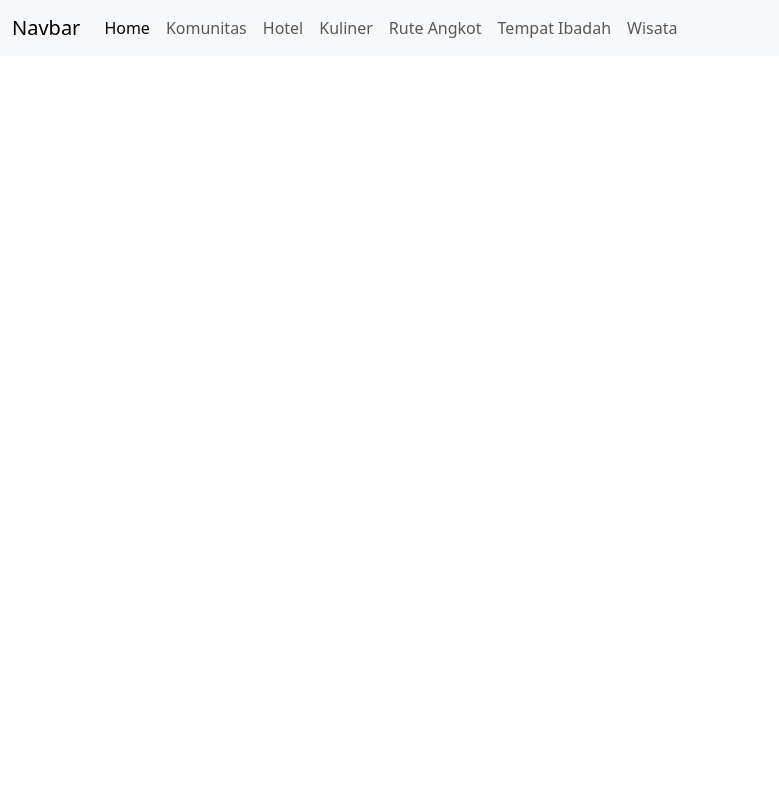
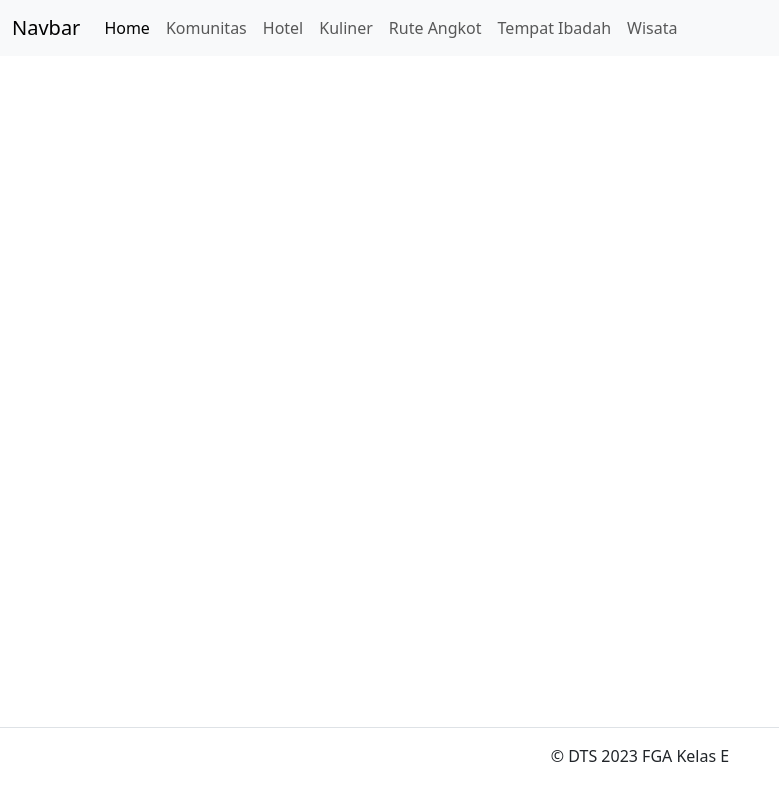
Before and after one commit to sunarto20/belajar-bootstrap, a plain HTML site: page index.html in a window 1280 px wide. Shown: the whole page, without its empty margins (0-779 px from the left). Drawn offline with nearby package versions, Linux system fonts and the light colour scheme.

Commit message:
add footer section

```diff
--- a/index.html
+++ b/index.html
@@ -9,7 +9,7 @@
         integrity="sha384-KK94CHFLLe+nY2dmCWGMq91rCGa5gtU4mk92HdvYe+M/SXH301p5ILy+dN9+nJOZ" crossorigin="anonymous">
 </head>
 
-<body>
+<body class="d-flex flex-column min-vh-100">
 
 
     <!-- section navbar -->
@@ -35,6 +35,10 @@
     </nav>
     <!-- end section navbar -->
 
+    <footer class="text-center mt-auto p-3 border-top">
+        <p>&copy; DTS 2023 FGA Kelas E</p>
+    </footer>
+
 
 
 
```
